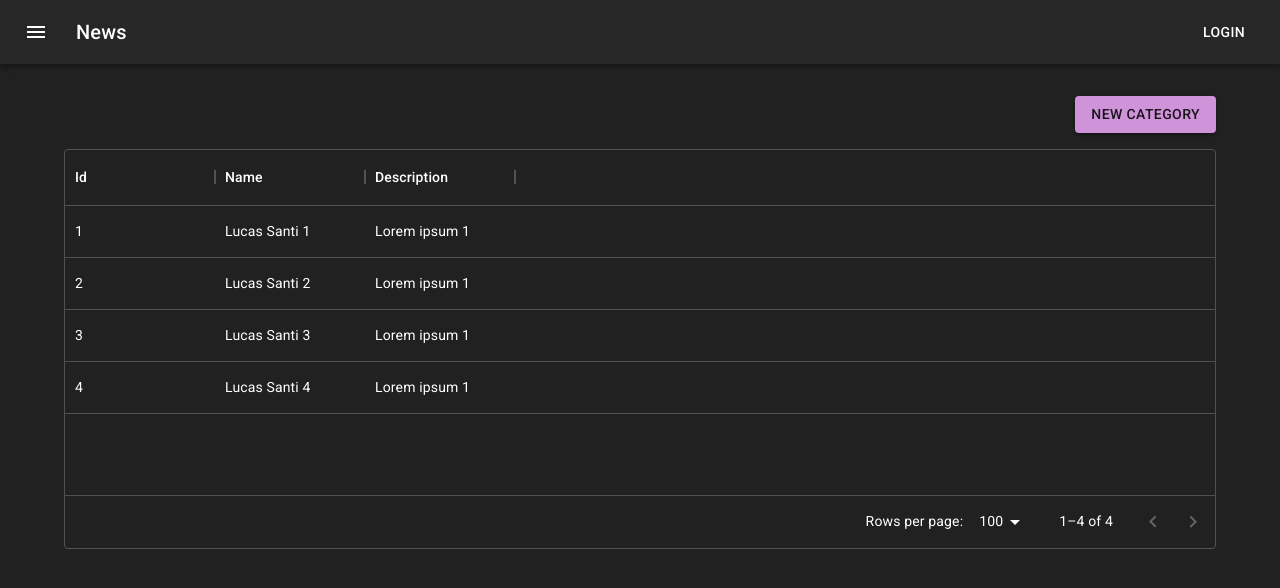
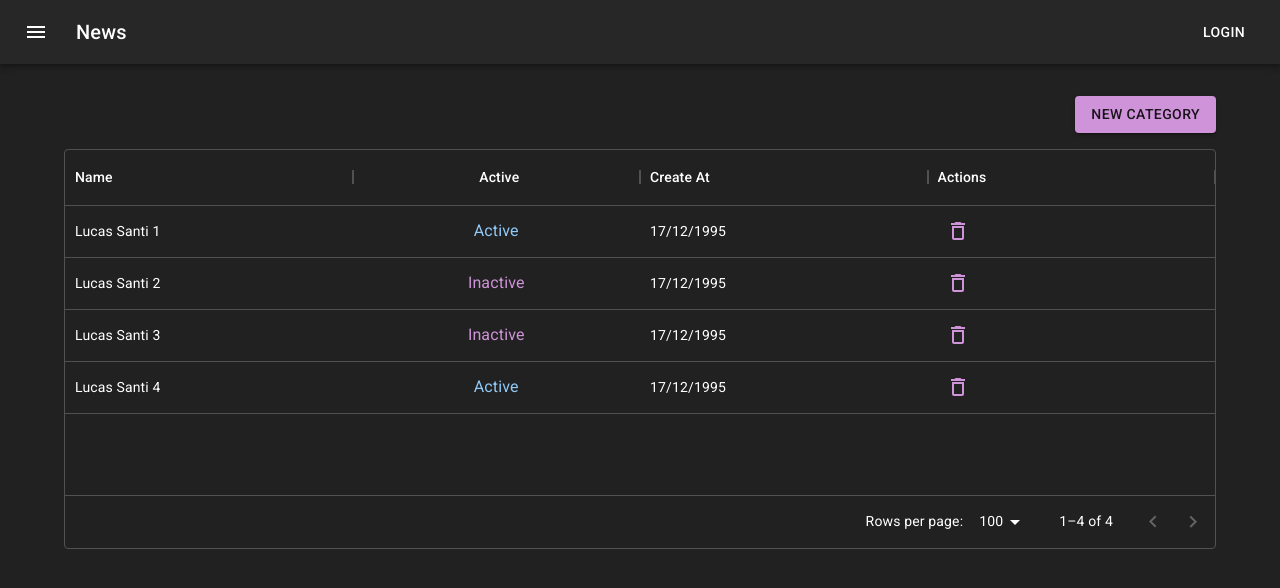
Before and after one commit to idlucassanti/fcycle.react.catalogo, a React (Create React App) app: page / in a window 1280 px wide. Shown: the top 588 px of the page. Built offline with nearby package versions, Linux system fonts and the light colour scheme.

Commit message:
MUI: Customizando campos da DataGrid de Category

```diff
--- a/src/features/categories/CategoryList.tsx
+++ b/src/features/categories/CategoryList.tsx
@@ -1,8 +1,9 @@
-import { Box, Button, Typography } from "@mui/material";
+import { Box, Button, IconButton, Typography } from "@mui/material";
+import { DeleteOutline } from "@mui/icons-material";
 import { Link } from "react-router-dom";
 import { useAppSelector } from "../../app/hooks";
 import { selectCategories } from "./categorySlice";
-import { DataGrid, GridRowsProp, GridColDef } from '@mui/x-data-grid';
+import { DataGrid, GridRowsProp, GridColDef, GridRenderCellParams } from '@mui/x-data-grid';
 
 
 export function CategoryList() {
@@ -12,14 +13,52 @@ export function CategoryList() {
   const rows: GridRowsProp = categories.map((category) => ({
     id: category.id,
     name: category.name,
-    description: category.description
+    active: category.is_active,
+    createAt: new Date(category.created_at).toLocaleDateString('pt-BR')
   }));
 
   const columns: GridColDef[] = [
-    { field: 'id', headerName: 'Id', width: 150 },
-    { field: 'name', headerName: 'Name', width: 150 },
-    { field: 'description', headerName: 'Description', width: 150 },
+    {
+      field: 'name',
+      headerName: 'Name',
+      flex: 1
+    },
+    {
+      field: 'active',
+      headerName: 'Active',
+      flex: 1,
+      type: "boolean",
+      // renderCell: (row) => {
+      //   console.log(row)
+
+      //   return <span>{row.value ? 'Active' : 'Inactive'}</span>
+      // }
+      renderCell: renderIsActiveCell
+    },
+    { field: 'createAt', headerName: 'Create At', flex: 1 },
+    {
+      field: 'id',
+      headerName: 'Actions',
+      flex: 1,
+      renderCell: renderActionsCell
+    }
   ];
+
+  function renderIsActiveCell(row: GridRenderCellParams) {
+    return <Typography color={row.value? "primary": "secondary"}>{row.value ? 'Active' : 'Inactive'}</Typography>
+  }
+
+  function renderActionsCell(row: GridRenderCellParams) {
+    return (
+      <IconButton
+        color="secondary"
+        onClick={() => console.log("clicked")}
+        aria-label="delete"
+      >
+        <DeleteOutline />
+      </IconButton>
+    );
+  }
 
   return (
     <Box maxWidth="lg" sx={{ mt: 4, mb: 4 }} >
--- a/src/features/categories/categorySlice.ts
+++ b/src/features/categories/categorySlice.ts
@@ -6,7 +6,7 @@ interface Category {
   name: string;
   description: string | null;
   is_active: boolean;
-  creted_at: string;
+  created_at: string;
   updated_at: string;
   deleted_at: string | null;
 }
@@ -17,15 +17,15 @@ const category : Category = {
   description: "Lorem ipsum 1",
   is_active: true,
   deleted_at: null,
-  creted_at: "",
-  updated_at: ""
+  created_at: "1995-12-17T03:24:00",
+  updated_at: "1995-12-17T03:24:00"
 }
 
 export const initialState = [
   category,
-  {...category, id: "2", name: "Lucas Santi 2"},
-  {...category, id: "3", name: "Lucas Santi 3"},
-  {...category, id: "4", name: "Lucas Santi 4"},
+  {...category, id: "2", name: "Lucas Santi 2", is_active: false, create_at: "1995-12-17T03:24:00" },
+  {...category, id: "3", name: "Lucas Santi 3", is_active: false, create_at: "1995-12-17T03:24:00"},
+  {...category, id: "4", name: "Lucas Santi 4", is_active: true, create_at: "1995-12-17T03:24:00"},
 ];
 
 
@@ -42,7 +42,7 @@ const categoriesSlice = createSlice({
 // Selectors
 
 export function selectCategories(state: RootState) {
-  return state.categories;
+  return state.categories
 }
 
 export default categoriesSlice.reducer;
```
